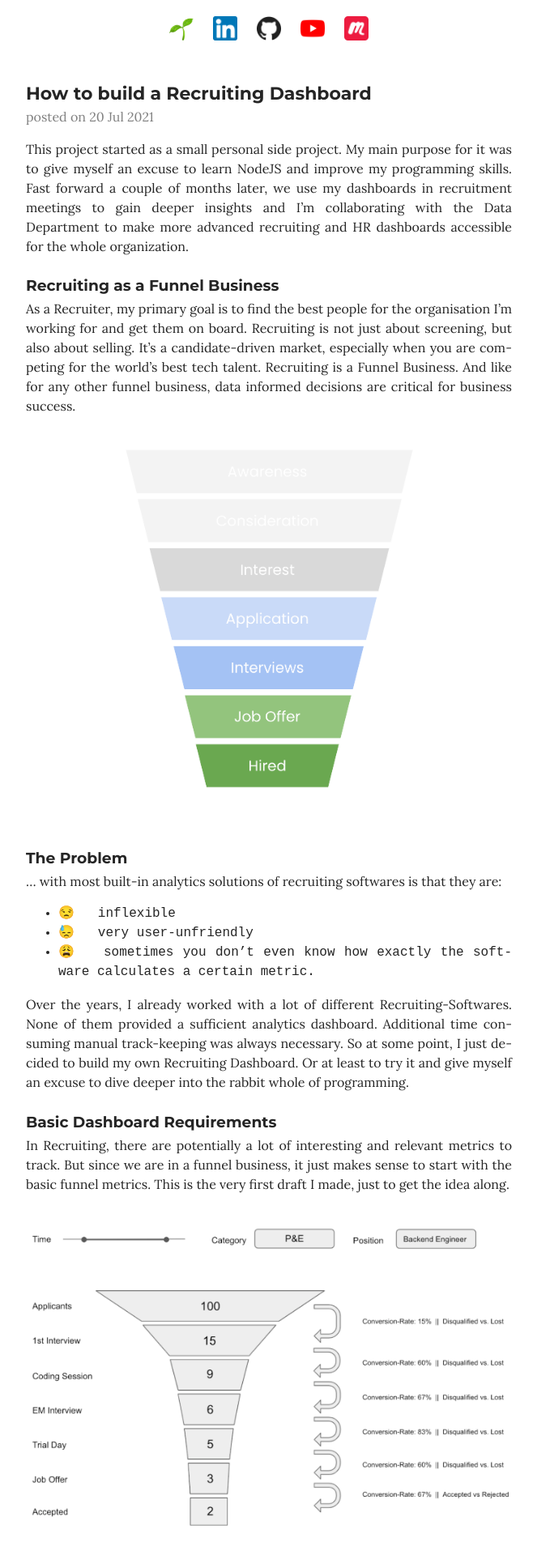
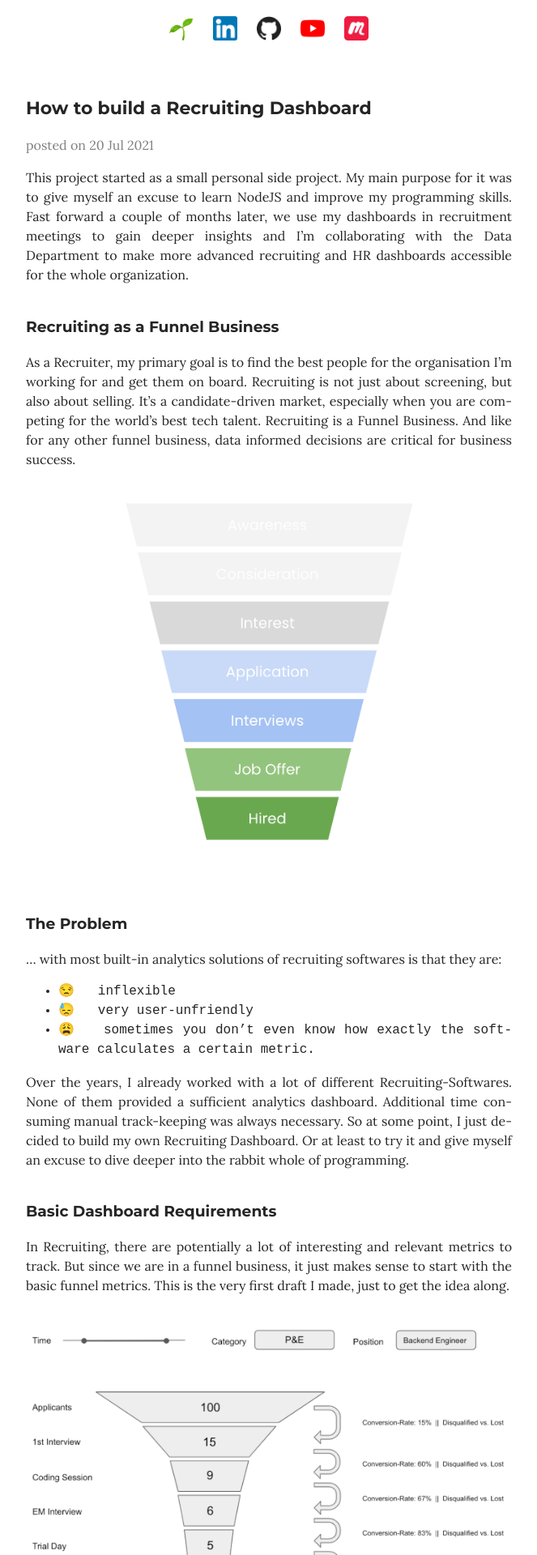
Before and after one commit to Chungwin/chungwin.github.io, a Jekyll site: the page built from _posts/2021-07-20-how-to-build-a-recruiting-dashboard.md, in a window 1280 px wide. Shown: the top 1920 px of the page at 81% size, without its empty margins (308-971 px from the left). Built offline with Jekyll 4.4.1, drawn with Linux system fonts in a browser that asks for light colours.

Commit message:
Change of css line-height for headers.

```diff
--- a/assets/css/style.css
+++ b/assets/css/style.css
@@ -136,7 +136,7 @@ header img{
 .post h1, h2, h3, h4{
     margin-top: 2em;
     margin-bottom: 0;
-    line-height: 0;
+    line-height: 1.6;
 }
 
 .post_layout{
```
Also changed, not shown: 1 other file.
